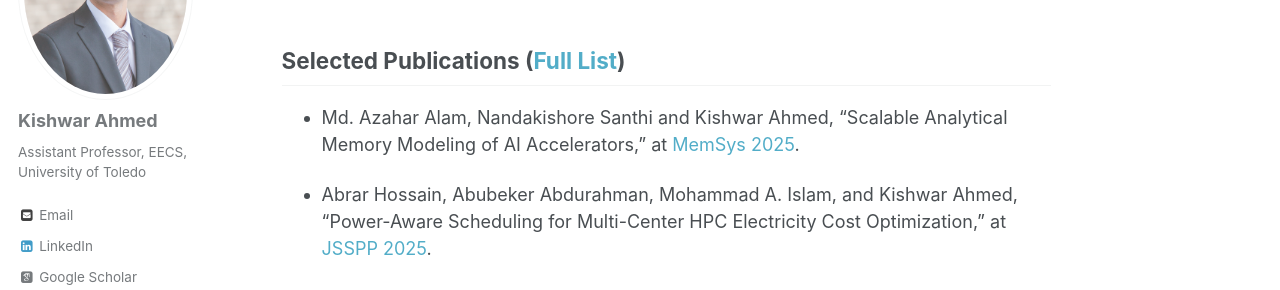
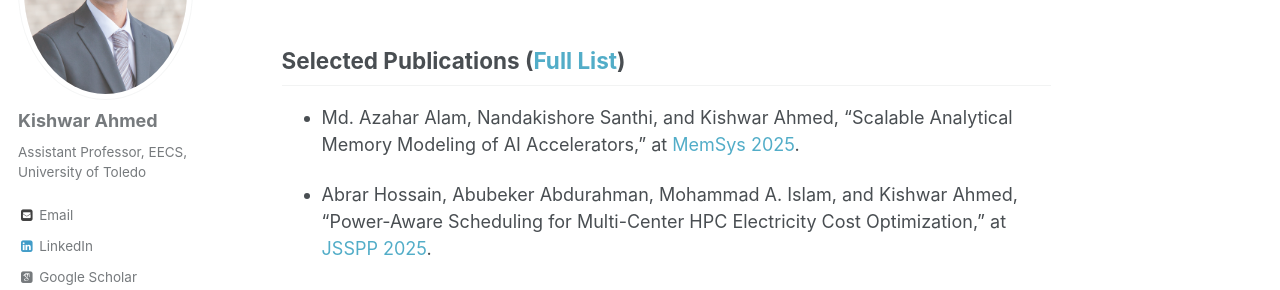
Before and after one commit to kishwarbd/kishwarbd.github.io, a Jekyll site: the page built from _pages/about.md, in a window 1280 px wide and 900 px high, scrolled down 638 px. Shown: the part 153-443 px from the top of the window. Built offline with Jekyll 4.4.1, drawn with Linux system fonts in a browser that asks for light colours; some web fonts are replaced.

```diff
--- a/_pages/about.md
+++ b/_pages/about.md
@@ -28,7 +28,7 @@ Jason Liu](https://people.cis.fiu.edu/liux/). I worked as a Research Aide at [Ar
 
 ## Selected Publications ([Full List](https://kishwarbd.github.io/publications/))
 
-* Md. Azahar Alam, Nandakishore Santhi and Kishwar Ahmed, “Scalable Analytical Memory Modeling of AI Accelerators,” at [MemSys 2025](https://www.memsys.io/).
+* Md. Azahar Alam, Nandakishore Santhi, and Kishwar Ahmed, “Scalable Analytical Memory Modeling of AI Accelerators,” at [MemSys 2025](https://www.memsys.io/).
 
 * Abrar Hossain, Abubeker Abdurahman, Mohammad A. Islam, and Kishwar Ahmed, “Power-Aware Scheduling for Multi-Center HPC Electricity Cost Optimization,” at [JSSPP 2025](https://jsspp.org/).
 
```
